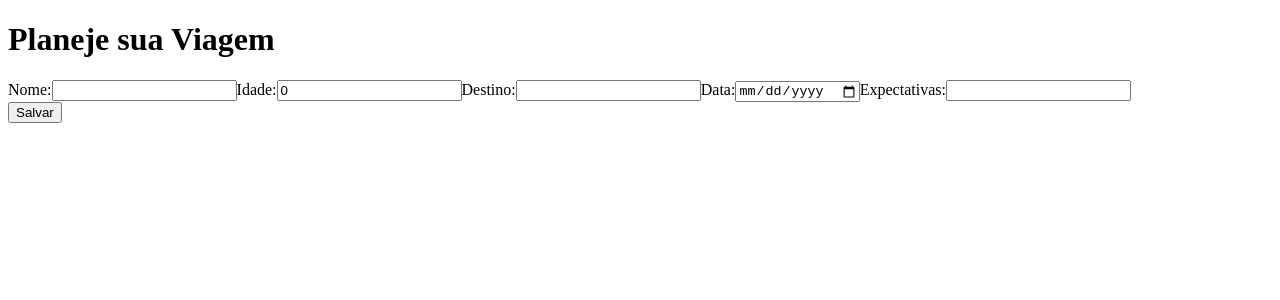
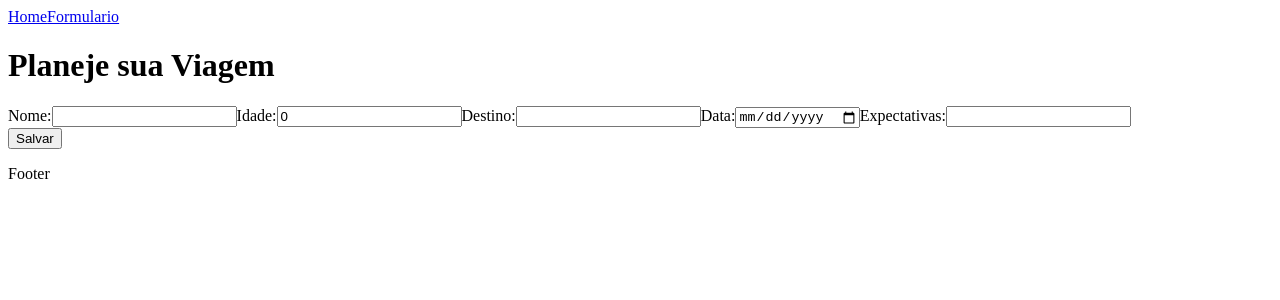
Before and after one commit to NayraGuerreiro/projetoviagem-front, a React (Create React App) app: page /form in a window 1280 px wide. Shown: the top 300 px of the page. Built offline with nearby package versions, Linux system fonts and the light colour scheme.

Commit message:
navbar e footer

```diff
--- a/src/App.js
+++ b/src/App.js
@@ -1,14 +1,18 @@
 import { Routes, Route } from "react-router-dom";
 import Home from "./pages/Home";
 import Form from "./pages/Form";
+import NavBar from "./pages/NavBar";
+import Footer from "./pages/Footer";
 
 function App() {
   return (
     <div>
+      <NavBar />
       <Routes>
         <Route path="/" element={<Home />} />
         <Route path="/form" element={<Form />} />
       </Routes>
+      <Footer />
     </div>
   );
 }
--- /dev/null
+++ b/src/pages/Footer.js
@@ -0,0 +1,4 @@
+function Footer() {
+  return <p>Footer</p>;
+}
+export default Footer;
--- /dev/null
+++ b/src/pages/NavBar.js
@@ -0,0 +1,12 @@
+import { Link } from "react-router-dom";
+
+function NavBar() {
+  return (
+    <nav>
+      <Link to="/">Home</Link>
+      <Link to="/form">Formulario</Link>
+    </nav>
+  );
+}
+
+export default NavBar;
```
